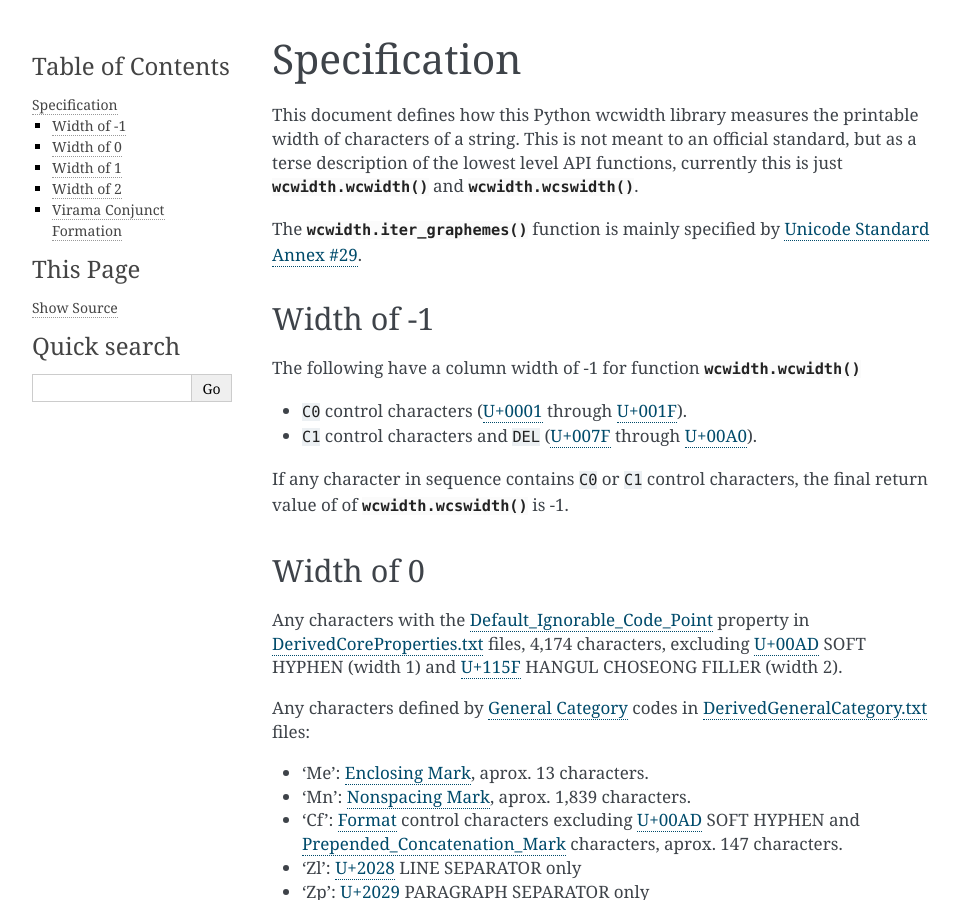
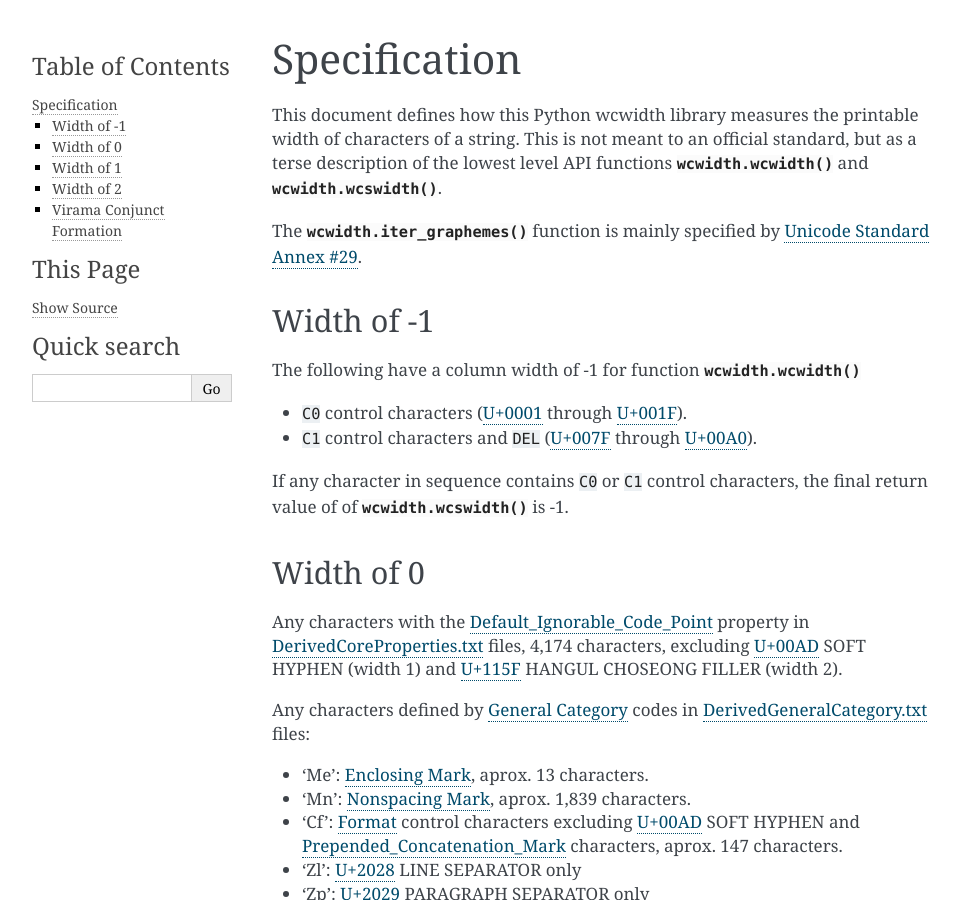
Before and after one commit to jquast/wcwidth, a Sphinx documentation site: the page built from docs/specs.rst, in a window 1280 px wide and 900 px high. Shown: the whole window, without its empty margins (148-1109 px from the left). Built offline with Sphinx 7.4.7, drawn with Linux system fonts in a browser that asks for light colours; some of the changed text lies outside the part shown.

Commit message:
woops wrote the same message twice

```diff
--- a/docs/intro.rst
+++ b/docs/intro.rst
@@ -455,7 +455,7 @@
 History
 =======
 
-0.5.3 *2026-01-29*
+0.5.3 *2026-01-30*
   * **Bugfix** Brahmic using Virama conjunct formation. `Issue #155`_, `PR #204`_.
 
 0.5.2 *2026-01-29*
--- a/docs/specs.rst
+++ b/docs/specs.rst
@@ -6,7 +6,7 @@
 
 This document defines how this Python wcwidth library measures the printable width of characters of
 a string. This is not meant to an official standard, but as a terse description of the lowest level
-API functions, currently this is just :func:`wcwidth.wcwidth` and  :func:`wcwidth.wcswidth`.
+API functions :func:`wcwidth.wcwidth` and  :func:`wcwidth.wcswidth`.
 
 The :func:`wcwidth.iter_graphemes` function is mainly specified by `Unicode Standard Annex #29`_.
 
@@ -117,7 +117,7 @@
 - ZWJ (`U+200D`_) after a virama is consumed without breaking conjunct state,
   supporting explicit half-form requests (virama + ZWJ + consonant).
 
-See also: `L2/2023/23107`_ Proper Complex Script Support in Text Terminals.
+See also: `L2/2023/23107`_ "Proper Complex Script Support in Text Terminals".
 
 .. _`U+0000`: https://codepoints.net/U+0000
 .. _`U+0001`: https://codepoints.net/U+0001
```
Also changed, not shown: 2 other files.
